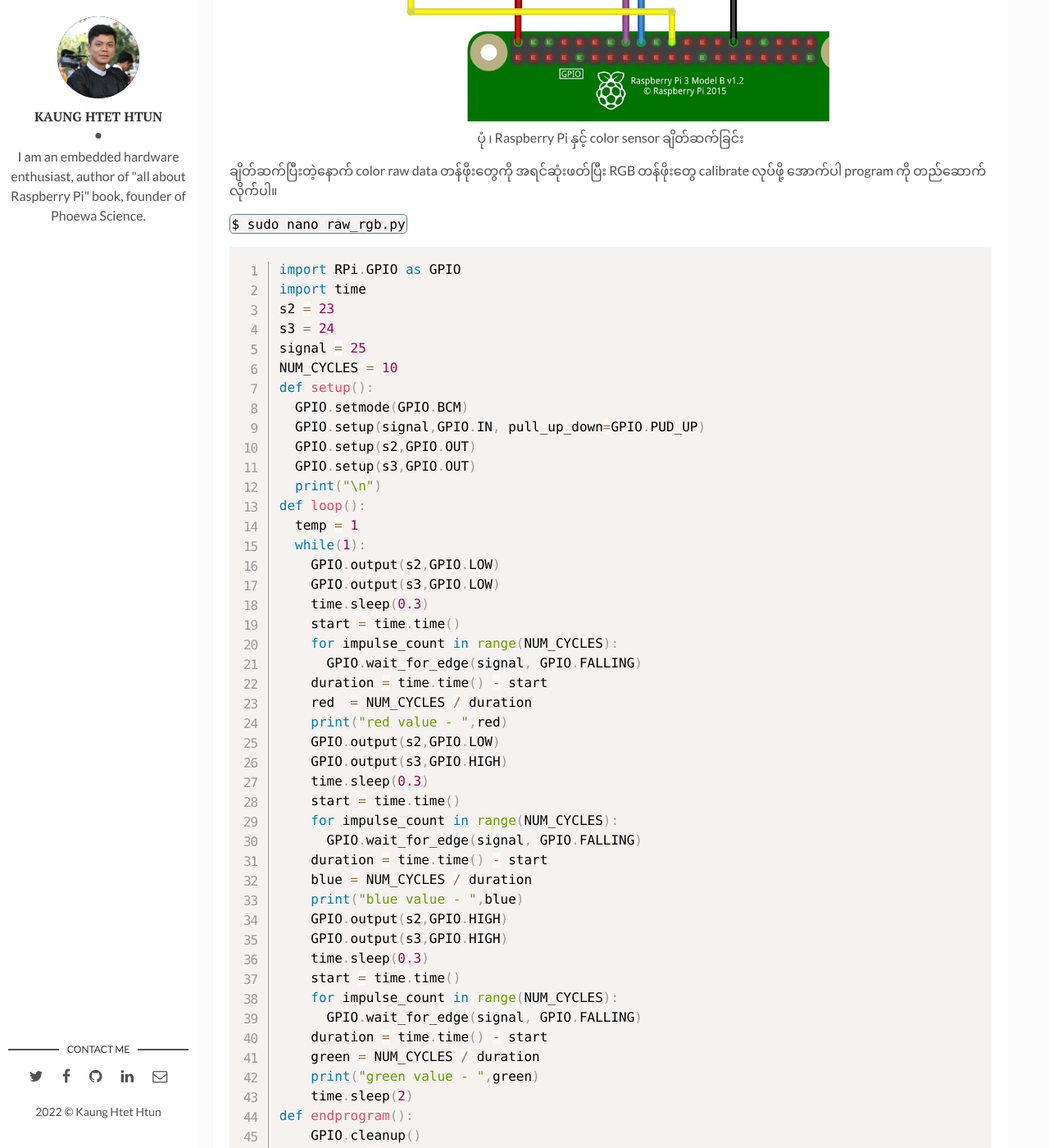
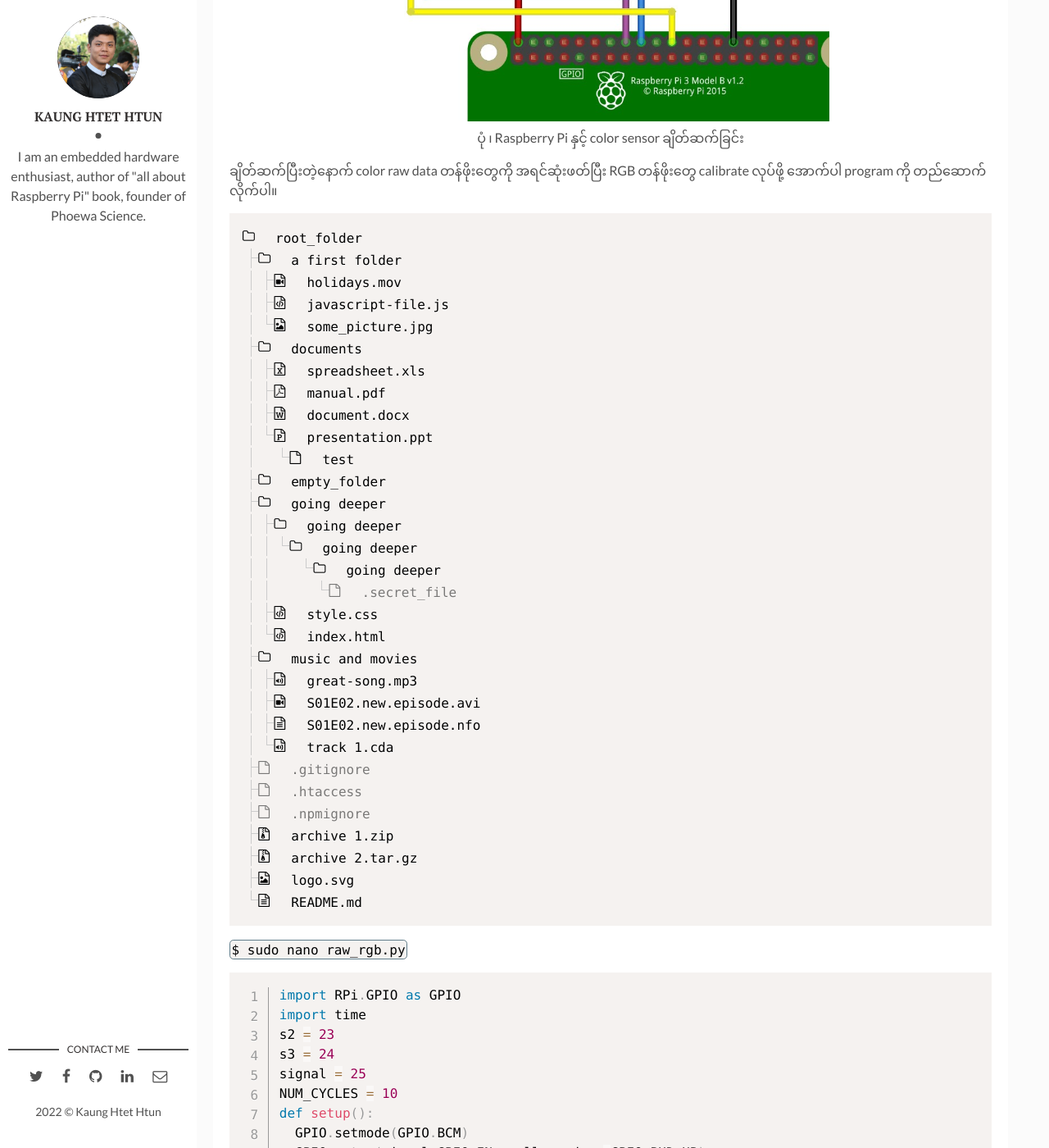
Before and after one commit to kogyikaunghtet/kogyikaunghtet.github.io, a Jekyll site: the page built from _posts/2021-1-31-rpi-color-sensor.markdown, in a window 1280 px wide and 1400 px high, scrolled down 2516 px. Shown: the whole window at 82% size. Built offline with Jekyll 4.4.1, drawn with Linux system fonts in a browser that asks for light colours; comment, search, counter and statistics services are not loaded.

Commit message:
Initial commit

```diff
--- a/_posts/2021-1-31-rpi-color-sensor.markdown
+++ b/_posts/2021-1-31-rpi-color-sensor.markdown
@@ -33,7 +33,6 @@ OE pin ကတော့ 74HC595 နဲ့ PCA9685 မှာ ပါဝင်တဲ
 
 TCS3200 Sensor နဲ့ Raspberry Pi ကို အောက်ပါအတိုင်း ချိတ်ဆက်နိုင်ပြီး Waveshare က ထုတ်တဲ့ TCS3200 အမျိုးအစားမှာတော့ built-in LED ကို 5V မှာ တပ်ဆင်ပြီး အဖွင့်အပိတ် လုပ်နိုင်အောင် LED ဆိုတဲ့ pin တစ်ပင် ပေးထားပါ တယ်။ အသုံးမပြုလိုရင် အလွတ်ထားနိုင်ပါတယ်။
 
-
 TCS3200 Color Sensor Pin | Raspberry Pi Pin
 Gnd | Gnd
 OE | Gnd
@@ -51,6 +50,38 @@ OUT | BCMGPIO 25
 </p>
 
 ချိတ်ဆက်ပြီးတဲ့နောက် color raw data တန်ဖိုးတွေကို အရင်ဆုံးဖတ်ပြီး RGB တန်ဖိုးတွေ calibrate လုပ်ဖို့ အောက်ပါ program ကို တည်ဆောက်လိုက်ပါ။
+
+<pre><code class="language-treeview">root_folder/
+|-- a first folder/
+|   |-- holidays.mov
+|   |-- javascript-file.js
+|   `-- some_picture.jpg
+|-- documents/
+|   |-- spreadsheet.xls
+|   |-- manual.pdf
+|   |-- document.docx
+|   `-- presentation.ppt
+|       `-- test
+|-- empty_folder/
+|-- going deeper/
+|   |-- going deeper/
+|   |   `-- going deeper/
+|   |        `-- going deeper/
+|   |            `-- .secret_file
+|   |-- style.css
+|   `-- index.html
+|-- music and movies/
+|   |-- great-song.mp3
+|   |-- S01E02.new.episode.avi
+|   |-- S01E02.new.episode.nfo
+|   `-- track 1.cda
+|-- .gitignore
+|-- .htaccess
+|-- .npmignore
+|-- archive 1.zip
+|-- archive 2.tar.gz
+|-- logo.svg
+`-- README.md</code></pre>
 
 `$ sudo nano raw_rgb.py`
 
--- a/assets/css/main.css
+++ b/assets/css/main.css
@@ -1498,8 +1498,3 @@ a.newer-posts:hover {
     width: 100%;
     height: 100%;
   }
-.language-python .line-numbers{
-  position: relative;
-  overflow: auto;
-  height: 200px;
-  }
```
